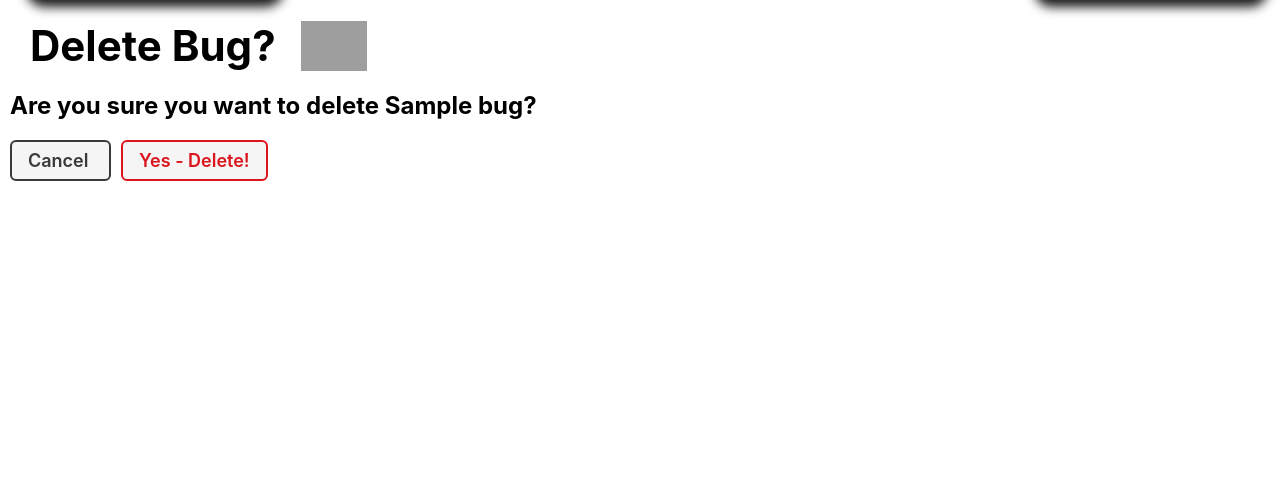
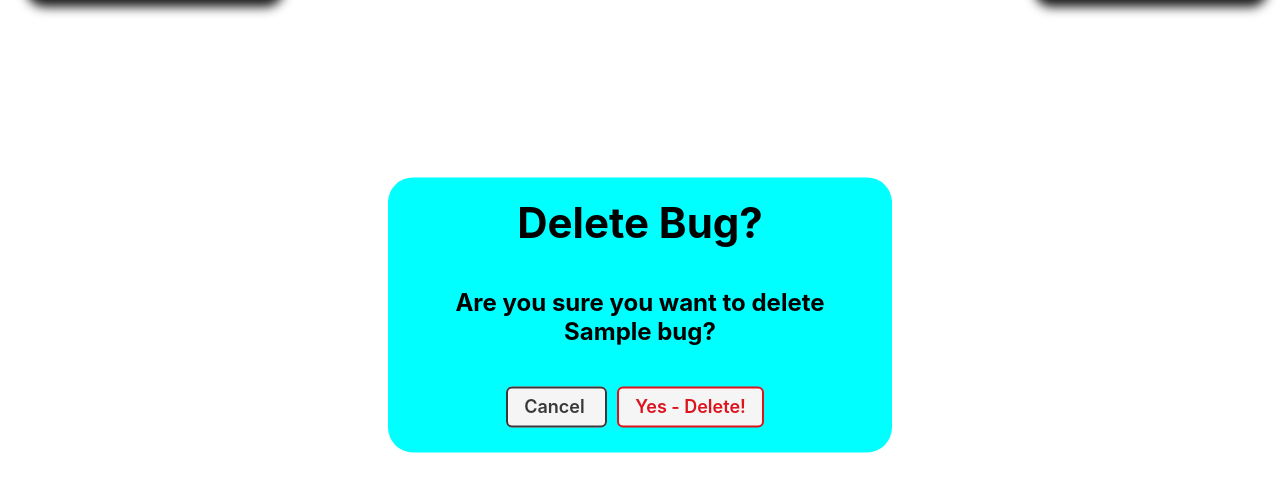
Before and after one commit to HeyThatsNeat/bug-catcher, a Django app: page /bugs/1/delete/ in a window 1280 px wide. Shown: the part 55-547 px from the top of the page. Run offline with Django 4.2, Linux system fonts and the light colour scheme; tables that the repository leaves empty hold one stand-in row (values such as "Sample post"); grey boxes are pictures that could not be loaded.

Commit message:
add css for delete confirmation page. Delete message is in center of screen.

```diff
--- a/main_app/static/css/base.css
+++ b/main_app/static/css/base.css
@@ -104,6 +104,29 @@ nav li {
   display: flex;
   align-items: center;
   margin: 20px;
+}
+
+.delete-message-h2 {
+  margin-bottom: 40px;
+}
+
+.delete-page-contents-div {
+  position: relative;
+  display: flex;
+  flex-direction: column;
+  justify-content: center;
+  align-items: center;
+  text-align: center;
+  margin: 40px auto 40px;
+  width: 40%;
+  background-color: aqua;
+  overflow: auto;
+  border-radius: 25px;
+  transform: translate(0%, 50%);
+}
+
+.delete-form {
+  margin-bottom: 25px;
 }
 
 img.about-page-img {
--- a/main_app/templates/main_app/bug_confirm_delete.html
+++ b/main_app/templates/main_app/bug_confirm_delete.html
@@ -3,13 +3,12 @@
 
 {% block content %}
 
+<div class="delete-page-contents-div">
   <div class="page-header">
     <h1>Delete Bug?</h1>
-  <img src="{% static 'images/nerd-bug.svg' %}" alt="A bug using a computer"/>
   </div>
-<h2>Are you sure you want to delete {{ bug.subject }}?</h2>
-
-<form action="" method="post" class="form">
+  <h2 class="delete-message-h2">Are you sure you want to delete <br/> {{ bug.subject }}?</h2>
+  <form action="" method="post" class="delete-form">
     {% csrf_token %}
     <a
       href="{% url 'bug-detail' bug.id %}"
@@ -19,5 +18,6 @@
     </a>
     <button type="submit" class="btn danger">Yes - Delete!</button>
   </form>
+</div>
 
 {% endblock %}
```
Lines whose indentation alone changed are shown as unchanged.
